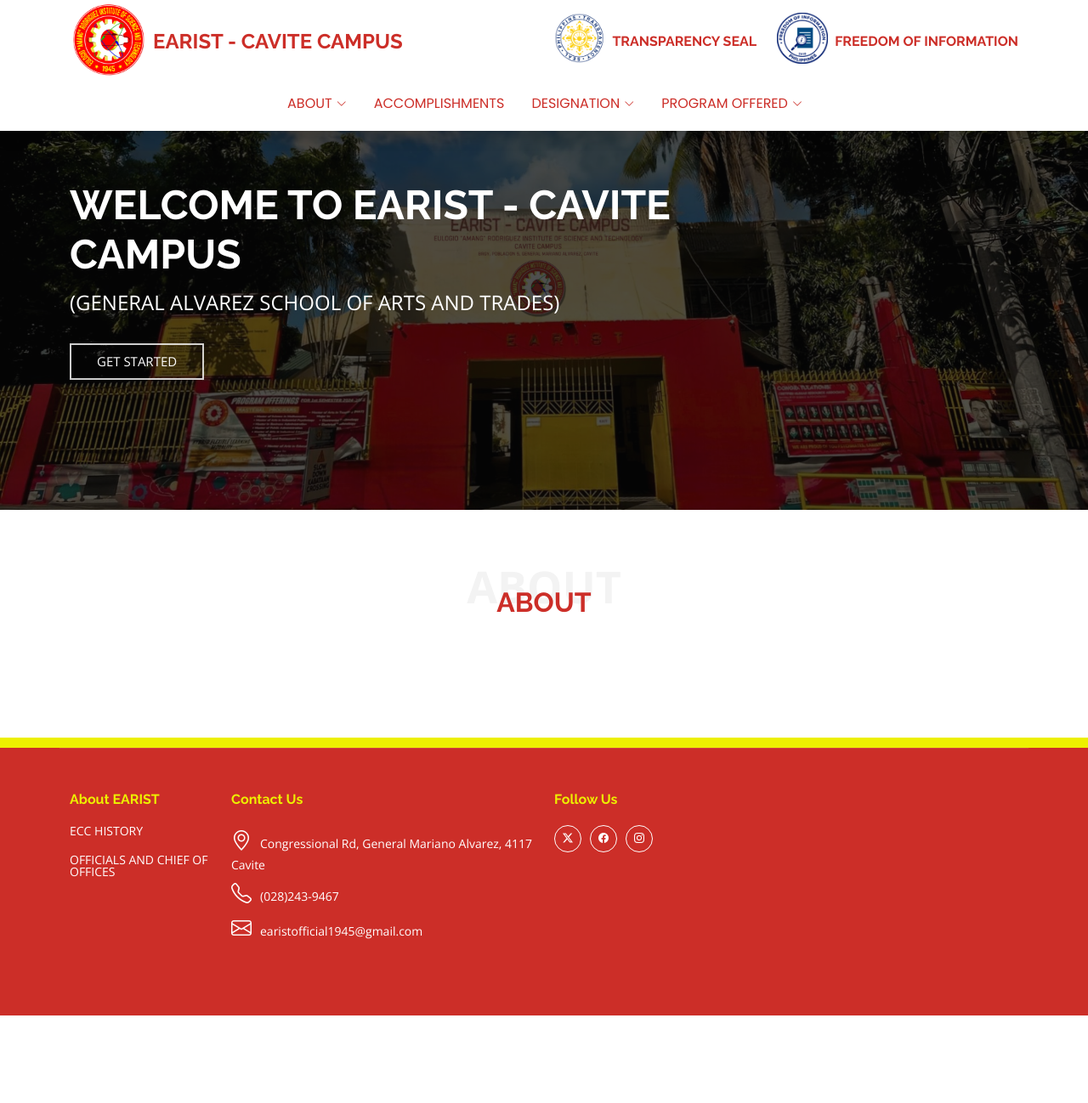
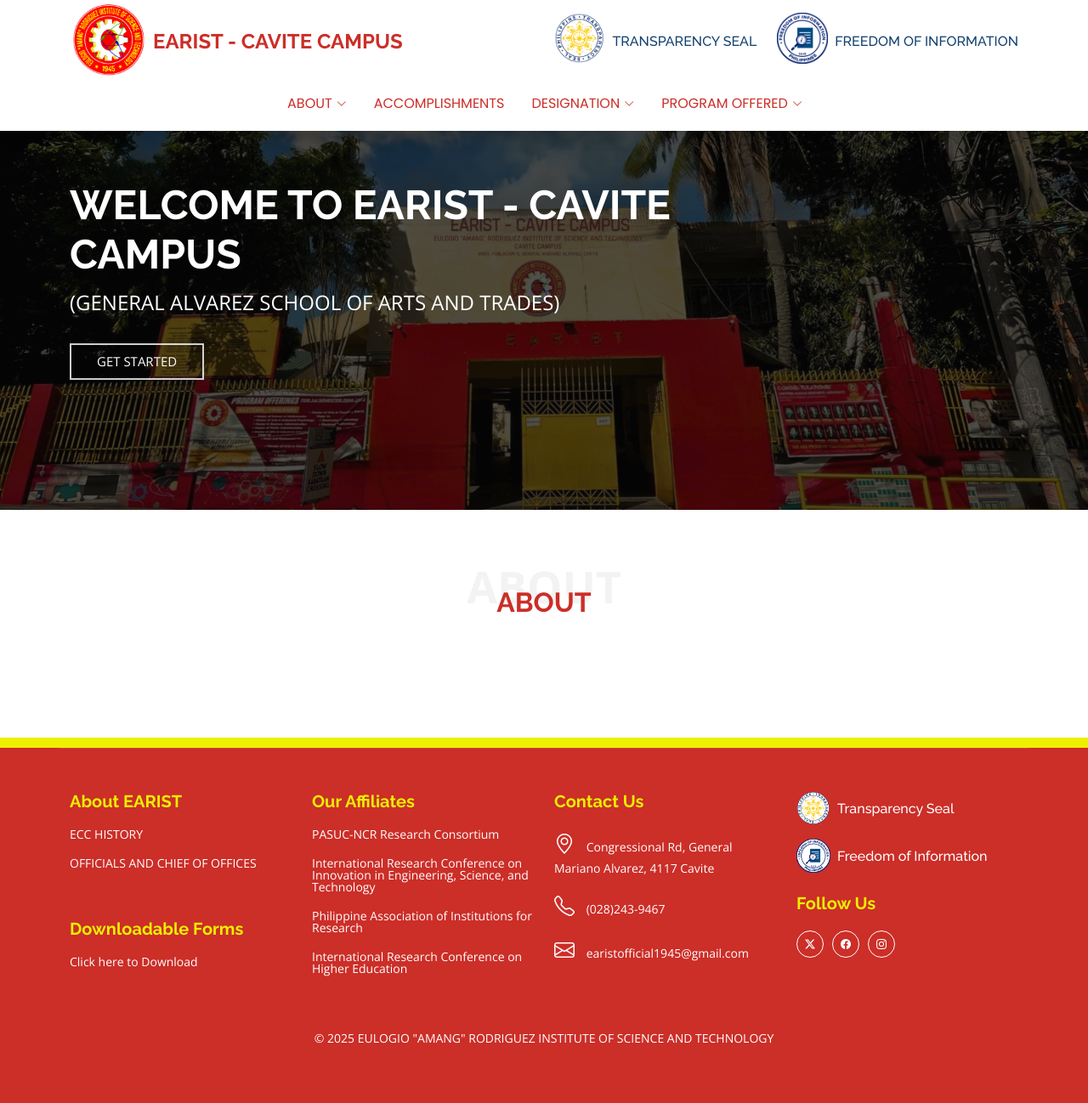
Before and after one commit to jmprz/ECC, a PHP site: page / in a window 1280 px wide. Shown: the whole page at 85% size. Before the commit the page ends 1195 px from the top, so only its background shows below. Run offline with PHP 8.4, Linux system fonts and the light colour scheme.

Commit message:
update header & footer

```diff
--- a/assets/css/main.css
+++ b/assets/css/main.css
@@ -179,6 +179,11 @@
 
 .header .logo2{
   width: 60px;
+ }
+
+
+ .hc{
+  color:#114170;
  }
 
 @media (max-width: 575px) {
@@ -623,6 +628,10 @@
   font-weight: bold;
   position: relative;
   padding-bottom: 12px;
+}
+
+.footer .logo2{
+  width:40px;
 }
 
 .footer .footer-links {
--- a/index.html
+++ b/index.html
@@ -45,16 +45,16 @@
 
           <!-- Grid for Transparency Seal and FOI -->
           <div class="d-flex justify-content-end align-items-center">
-              <div class="d-flex flex-column align-items-center me-4 d-none d-md-flex">
+              <div class="d-flex flex-column align-items-center me-4 d-none d-md-none d-lg-flex">
                   <a href="index.html" class="d-flex align-items-center">
                       <img src="assets/img/transparency_seal.png" class="logo2" alt="">
-                      <h1 class="fs-6 fw-bold mt-3 ms-2">TRANSPARENCY SEAL</h1>
+                      <h1 class="fs-6 mt-3 ms-2 hc">TRANSPARENCY SEAL</h1>
                   </a>
               </div>
-              <div class="d-flex flex-column align-items-center d-none d-md-flex">
+              <div class="d-flex flex-column align-items-center d-none d-md-none d-lg-flex">
                   <a href="index.html" class="d-flex align-items-center">
                       <img src="assets/img/FOI.png" class="logo2" alt="">
-                      <h1 class="fs-6 fw-bold mt-3 ms-2">FREEDOM OF INFORMATION</h1>
+                      <h1 class="fs-6 mt-3 ms-2 hc">FREEDOM OF INFORMATION</h1>
                   </a>
               </div>
           </div>
@@ -126,43 +126,65 @@
   </main>
 
   <footer id="footer" class="footer position-relative dark-background">
-<div class="yellow-line"></div>
+    <div class="yellow-line"></div>
     <div class="container footer-top">
       <div class="row gy-4">
-        <div class="col-lg-2 col-md-3 footer-links">
-          <h4 class="secondary">About EARIST</h4>
+        <div class="col-lg-3 col-md-6 col-12 footer-links">
+          <h4 class="secondary fs-5">About EARIST</h4>
           <ul>
             <li><a href="/ecc_history.html">ECC HISTORY</a></li>
             <li><a href="#">OFFICIALS AND CHIEF OF OFFICES</a></li>
           </ul>
-        </div>
-        <div class="col-lg-4 col-md-6 footer-links">
-            <div class="footer-contact">
-              <h4 class="secondary">Contact Us</h4>
-              <div class="contact-container">
-              <p> <i class="bi bi-geo-alt"></i>Congressional Rd, General Mariano Alvarez, 4117 Cavite</p>
-              <p> <i class="bi bi-telephone"></i>(028)243-9467</p>
-              <p> <i class="bi bi-envelope"></i>earistofficial1945@gmail.com</p>
-            </div>
-            </div>
+          <h4 class="secondary mt-5 fs-5">Downloadable Forms</h4>
+          <ul>
+            <li><a href="#">Click here to Download</a></li>
+          </ul>
         </div>
 
-        <div class="col-lg-2 col-md-3 footer-links">
-          <h4 class="secondary">Follow Us</h4>
-          <div class="social-links d-flex">
-            <a href=""><i class="bi bi-twitter-x"></i></a>
-            <a href=""><i class="bi bi-facebook"></i></a>
-            <a href=""><i class="bi bi-instagram"></i></a>
+        <div class="col-lg-3 col-md-6 col-12 footer-links">
+          <h4 class="secondary fs-5">Our Affiliates</h4>
+          <ul>
+            <li><a href="#">PASUC-NCR Research Consortium</a></li>
+            <li><a href="#">International Research Conference on Innovation in Engineering, Science, and Technology</a></li>
+            <li><a href="#">Philippine Association of Institutions for Research</a></li>
+            <li><a href="#">International Research Conference on Higher Education</a></li>
+          </ul>
+        </div>
+
+        <div class="col-lg-3 col-md-6 col-12 footer-links">
+          <h4 class="secondary fs-5">Contact Us</h4>
+          <div class="contact-container">
+            <p><i class="bi bi-geo-alt"></i> Congressional Rd, General Mariano Alvarez, 4117 Cavite</p>
+            <p><i class="bi bi-telephone"></i> (028)243-9467</p>
+            <p><i class="bi bi-envelope"></i> earistofficial1945@gmail.com</p>
           </div>
         </div>
 
-
-
+        <div class="col-lg-3 col-md-6 col-12 footer-links">
+            <div class="d-flex flex-column me-4 d-lg-flex">
+                <a href="index.html" class="d-flex align-items-center">
+                    <img src="assets/img/transparency_seal.png" class="logo2" alt="">
+                    <h1 class="fs-6 mt-2 ms-2">Transparency Seal</h1>
+                </a>
+            </div>
+            <div class="d-flex flex-column me-4 d-lg-flex mt-3">
+              <a href="index.html" class="d-flex align-items-center">
+                  <img src="assets/img/FOI.png" class="logo2" alt="">
+                  <h1 class="fs-6 mt-2 ms-2">Freedom of Information</h1>
+              </a>
+          </div>
+          <h4 class="secondary fs-5 mt-4">Follow Us</h4>
+          <div class="social-links d-flex">
+            <a href="#"><i class="bi bi-twitter-x"></i></a>
+            <a href="#"><i class="bi bi-facebook"></i></a>
+            <a href="#"><i class="bi bi-instagram"></i></a>
+          </div>
+        </div>
+        <center><p>© 2025 EULOGIO "AMANG" RODRIGUEZ INSTITUTE OF SCIENCE AND TECHNOLOGY</p></center>
       </div>
     </div>
+  </footer>
 
-
-  </footer>
 
   <!-- Scroll Top -->
   <a href="#" id="scroll-top" class="scroll-top d-flex align-items-center justify-content-center"><i class="bi bi-arrow-up-short"></i></a>
```
